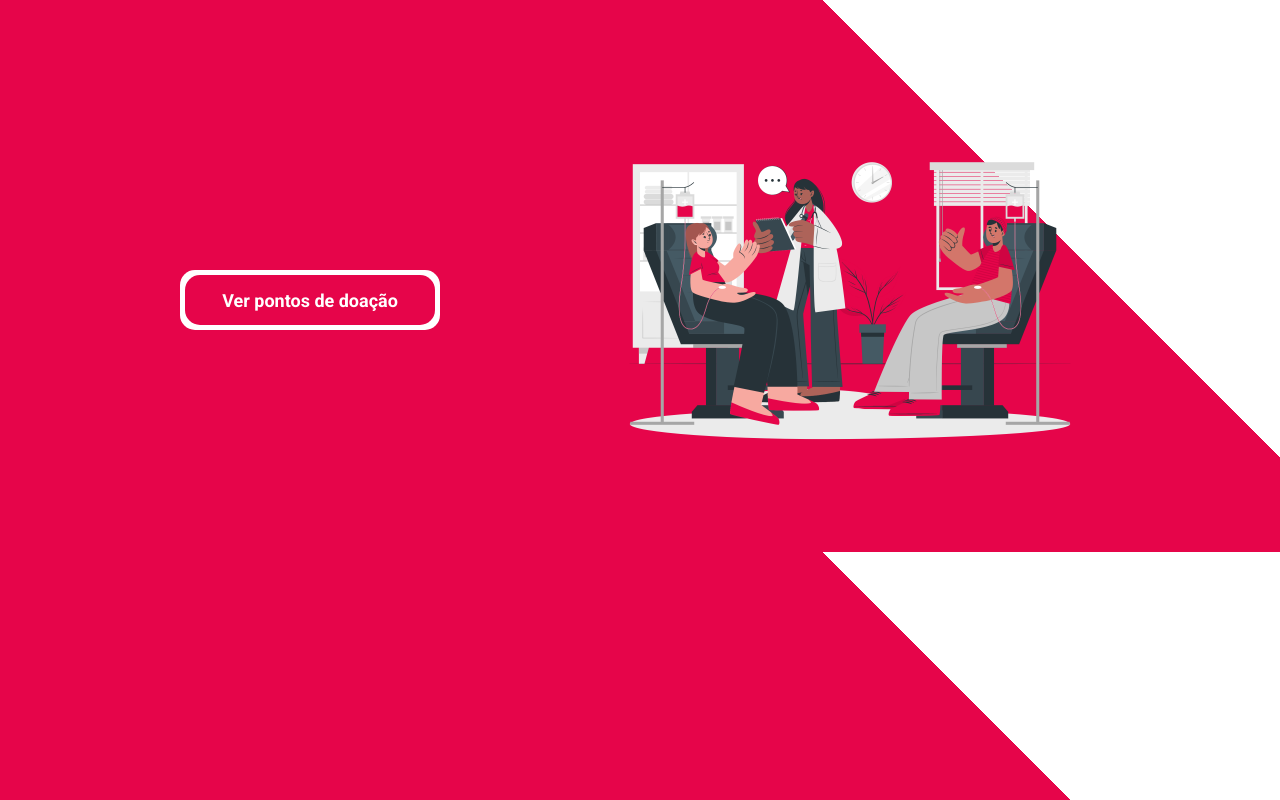
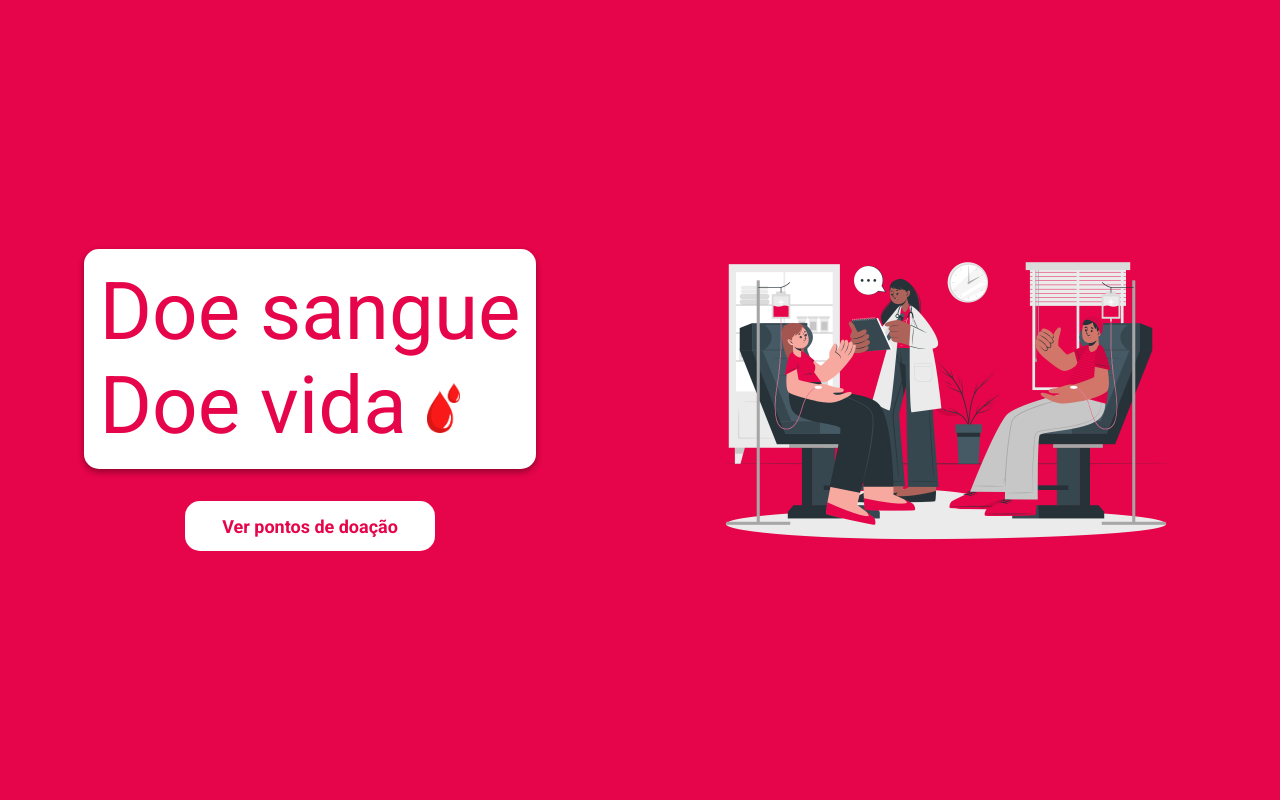
Before and after one commit to FrancoEdu/doe_vida_front, an Angular app: page /initial in a window 1280 px wide. Before the commit this address led to /. Built offline with nearby package versions, Linux system fonts and the light colour scheme.

Commit message:
feat: finished first component initial screen, and init listHospitals

```diff
--- a/src/app/app-routing.module.ts
+++ b/src/app/app-routing.module.ts
@@ -1,7 +1,21 @@
 import { NgModule } from '@angular/core';
 import { RouterModule, Routes } from '@angular/router';
+import { ListHospitalsComponent } from './components/list-hospitals/list-hospitals.component';
+import { InitialScreenComponent } from './components/initial-screen/initial-screen.component';
 
-const routes: Routes = [];
+const routes: Routes = [
+  {
+    path: "",
+    redirectTo: "initial",
+    pathMatch: 'full',
+  },{
+    path: "listHospitals",
+    component: ListHospitalsComponent
+  },{
+    path: 'initial',
+    component: InitialScreenComponent
+  }
+];
 
 @NgModule({
   imports: [RouterModule.forRoot(routes)],
--- a/src/app/app.component.html
+++ b/src/app/app.component.html
@@ -1 +1 @@
-<app-initial-screen></app-initial-screen>
+<router-outlet></router-outlet>
--- a/src/app/components/initial-screen/initial-screen.component.html
+++ b/src/app/components/initial-screen/initial-screen.component.html
@@ -1,6 +1,7 @@
 <section class="initial-screen">
   <div class="botao">
-    <button>
+    <h1> Doe sangue <br> Doe vida <img src="../../../assets/gotadesangue.png" alt="Gota de sangue"></h1>
+    <button routerLink="/listHospitals">
       Ver pontos de doação
     </button>
   </div>
--- a/src/app/components/initial-screen/initial-screen.component.scss
+++ b/src/app/components/initial-screen/initial-screen.component.scss
@@ -3,18 +3,30 @@
   flex-direction: row;
   justify-content: center;
   align-items: center;
-  margin-top: 3rem;
   gap: 10rem;
+  background-color: var(--global-color);
+  height: 100vh;
 }
 
 .botao{
-  height: 60px;
-  width: 260px;
-  background-color: white;
   display: flex;
+  flex-direction: column;
   justify-content: center;
   align-items: center;
-  border-radius: 15px;
+  gap: 2rem;
+  h1{
+    font-size: 5rem;
+    font-family: var(--global-font);
+    color: var(--global-color);
+    font-weight: 400;
+    background-color: white;
+    border-radius: 15px;
+    padding: 1rem;
+    box-shadow: rgba(0, 0, 0, 0.16) 0px 3px 6px, rgba(0, 0, 0, 0.23) 0px 3px 6px;
+    img{
+      height: 50px;
+    }
+  }
   button{
     height: 50px;
     width: 250px;
@@ -23,14 +35,12 @@
     font-family: 'Roboto', sans-serif;
     font-weight: 700;
     font-size: 18px;
-    background-color: var(--global-color);
-    color: white;
+    background-color: white;
+    color: var(--global-color);
     cursor: pointer;
     transition: 0.5s;
     &:hover{
-      background-color: white;
-      color: var(--global-color);
-      border: 3px solid var(--global-color);
+      box-shadow: rgb(38, 57, 77) 0px 20px 30px -10px;
     }
   }
 }
--- /dev/null
+++ b/src/app/components/list-hospitals/list-hospitals.component.html
@@ -0,0 +1 @@
+<p>list-hospitals works!</p>
--- a/src/styles.scss
+++ b/src/styles.scss
@@ -9,7 +9,3 @@
   --global-color: #e6054a;
   --global-font: 'Roboto', sans-serif;
 }
-
-body{
-  background: linear-gradient(45deg, var(--global-color) 0%, var(--global-color) 75%, white 75%);
-}
```
Also changed, not shown: src/app/app.module.ts (+8 -2 lines), src/app/components/list-hospitals/list-hospitals.component.ts (added, +10 -0 lines), src/app/components/list-hospitals/list-hospitals.component.scss (added), src/assets/gotadesangue.png (added), 1 other file (tests, documents, lock files or other folders).
